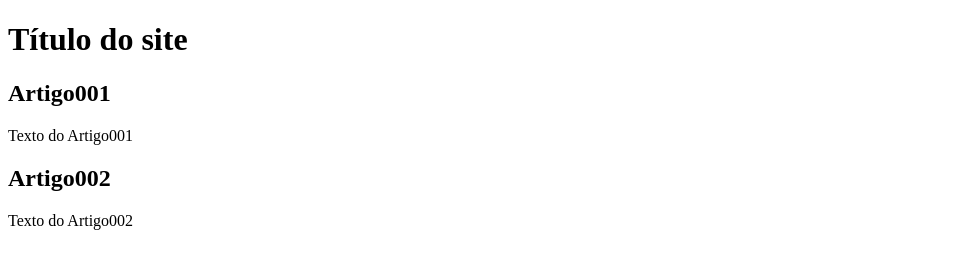
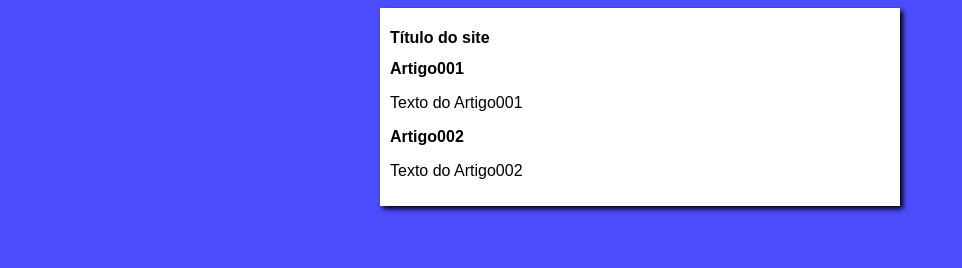
Before and after one commit to CARV4LH0-dev/projeto-teste, a plain HTML site: page index.html in a window 1280 px wide. Shown: the whole page, without its empty margins (0-962 px from the left). Drawn offline with Linux system fonts and the light colour scheme.

Commit message:
iniciei o design

```diff
--- /dev/null
+++ b/estilos/style.css
@@ -0,0 +1,16 @@
+* {
+    font-family: Arial, Helvetica, sans-serif;
+    font-size: 16px;
+}
+
+body {
+    background-color: rgb(76, 76, 252);
+}
+
+main {
+    background-color: white;
+    width: 500px;
+    margin: auto;
+    padding: 10px;
+    box-shadow: 3px 3px 5px black;
+}
--- a/index.html
+++ b/index.html
@@ -4,6 +4,7 @@
     <meta charset="UTF-8">
     <meta name="viewport" content="width=device-width, initial-scale=1.0">
     <title>Título do site</title>
+    <link rel="stylesheet" href="estilos/style.css">
 </head>
 <body>
     <main>
```
